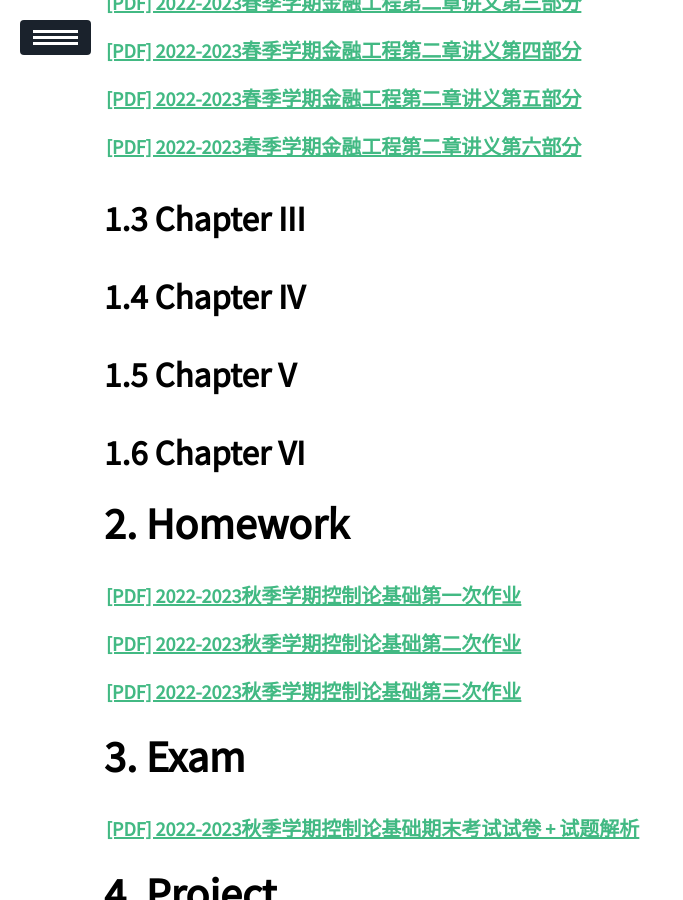
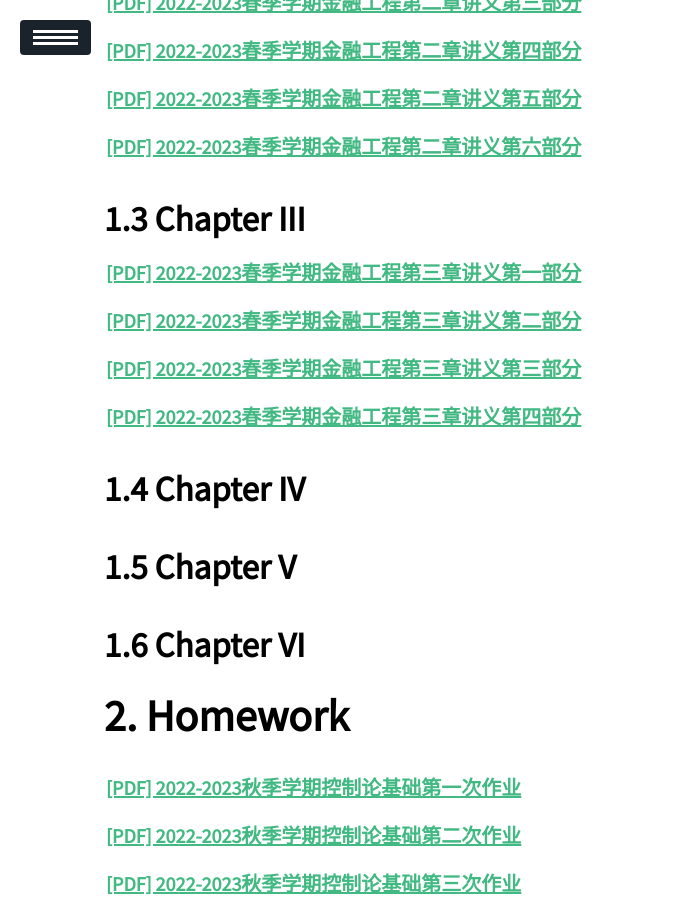
Before and after one commit to ssskz/ssskz.github.io, a Jekyll site: the page built from _posts/2023-3-2-Financial-Engineering.md, in a window 1280 px wide and 900 px high, scrolled down 747 px. Shown: the whole window, without its empty margins (0-683 px from the left). Built offline with Jekyll 4.4.1, drawn with Linux system fonts in a browser that asks for light colours; our own code applies the rules of GitHub Pages for plain Markdown files; a script that is not in the unit is left out.

Commit message:
update _posts/2023-3-2-Financial-Engineering.md.
Signed-off-by: ssskz <12497590+ssskz@user.noreply.gitee.com>

```diff
--- a/_posts/2023-3-2-Financial-Engineering.md
+++ b/_posts/2023-3-2-Financial-Engineering.md
@@ -32,6 +32,14 @@ description: Sharing of learning materials (homework and exams) about **Financia
 
 ## Chapter III
 
+<p><a href="https://ssskz.github.io/materials/金融工程/第三章互换(第一节).pdf" target="_blank">[PDF] 2022-2023春季学期金融工程第三章讲义第一部分 </a></p>
+
+<p><a href="https://ssskz.github.io/materials/金融工程/第三章互换(第二节).pdf" target="_blank">[PDF] 2022-2023春季学期金融工程第三章讲义第二部分 </a></p>
+
+<p><a href="https://ssskz.github.io/materials/金融工程/第三章互换(第三节).pdf" target="_blank">[PDF] 2022-2023春季学期金融工程第三章讲义第三部分 </a></p>
+
+<p><a href="https://ssskz.github.io/materials/金融工程/第三章互换(第四节).pdf" target="_blank">[PDF] 2022-2023春季学期金融工程第三章讲义第四部分 </a></p>
+
 ## Chapter IV
 
 ## Chapter V
```
